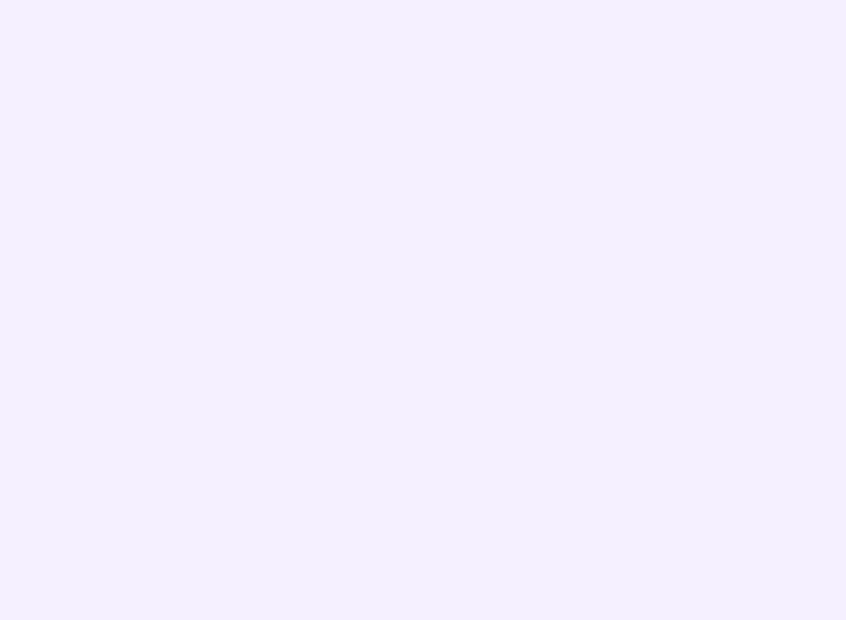
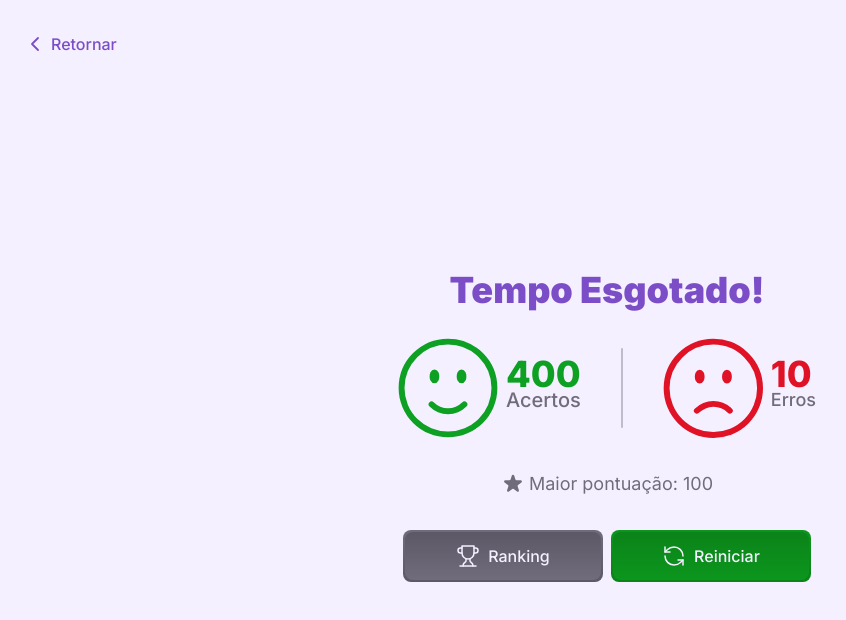
Before and after one commit to Mateus-53/jogo-do-glecio, a React (Vite) app: page /results in a window 1280 px wide. Shown: the top 620 px of the page, without its empty margins (33-879 px from the left). Built offline with nearby package versions, Linux system fonts and the light colour scheme.

Commit message:
feat: Result screen

```diff
--- a/src/pages/Result.jsx
+++ b/src/pages/Result.jsx
@@ -1,10 +1,17 @@
-import { useLocation } from "react-router";
+import { useLocation, Link } from "react-router";
 import { motion } from "framer-motion";
 import Confetti from "react-confetti";
 import { useEffect, useState } from "react";
 import { getLocalUserInfo } from "../utils/userUtils";
 import { scrollFromRight } from "../animations/pageAnimations";
 import { useOverlay } from "../contexts/TimerOverlayProvider";
+import ButtonPageBack from "../components/buttons/ButtonPageBack";
+import { HiStar } from "react-icons/hi";
+import { Trophy, RefreshCcw } from "lucide-react";
+import ButtonSupport from "../components/buttons/ButtonSupport";
+import ButtonSuccess from "../components/buttons/ButtonSuccess";
+import greenHappyFace from "../assets/images/elements/green-happy-face.svg";
+import redSadFace from "../assets/images/elements/red-sad-face.svg";
 
 function Result() {
 	document.title = "Resultados · Jogo do Glécio";
@@ -31,6 +38,19 @@ function Result() {
 		return () => clearTimeout(timer);
 	}, [hideTimerOverlay]);
 
+	useEffect(() => {
+		const handleResize = () => {
+			const viewportWidth = window.visualViewport?.width || window.innerWidth;
+			setWindowWidth(viewportWidth);
+		};
+
+		window.addEventListener("resize", handleResize);
+
+		return () => {
+			window.removeEventListener("resize", handleResize);
+		};
+	}, []);
+
 	return (
 		<>
 			<motion.div
@@ -39,7 +59,68 @@ function Result() {
 				animate="animate"
 				exit="exit"
 			>
-                <main></main>
+				<ButtonPageBack to="/" replace={true} absolute={true}>
+					Retornar
+				</ButtonPageBack>
+				<main className="content-center h-screen max-w-4xl p-6 pt-20 mx-auto space-y-8 gap-14 items-center">
+					<h2 className="mb-2 text-4xl font-black leading-8 text-center text-darkPurple">
+						Tempo Esgotado!
+					</h2>
+					<div className="flex items-center justify-center gap-10">
+						<div className="flex items-center gap-2">
+							<img
+								src={greenHappyFace}
+								alt={`${greenHappyFace}'s image`}
+								className="pointer-events-none select-none h-[100px] max-sm:h-20 max-[580px]:h-16"
+							/>
+							<div className="flex flex-col">
+								<span className="text-greenColor font-extrabold text-4xl leading-6 max-[580px]:text-xl max-[580px]:leading-3">
+									400
+								</span>
+								<span className="font-medium text-darkGray text-xl max-[580px]:text-base">
+									Acertos
+								</span>
+							</div>
+						</div>
+						<span className="w-[2px] h-20 bg-grayColor rounded-full"></span>
+						<div className="flex items-center gap-2">
+							<img
+								src={redSadFace}
+								alt={`${redSadFace}'s image`}
+								className="pointer-events-none select-none h-[100px] max-sm:h-20 max-[580px]:h-16"
+							/>
+							<div className="flex flex-col">
+								<span className="text-redColor font-extrabold text-4xl leading-6 max-[580px]:text-xl max-[580px]:leading-3">
+									10
+								</span>
+								<span className="font-medium text-darkGray text-lg max-[580px]:text-base">
+									Erros
+								</span>
+							</div>
+						</div>
+					</div>
+					<p className="flex items-center justify-center gap-1 text-lg text-darkGray">
+						<HiStar className="w-6 h-6" />
+						Maior pontuação: 100
+					</p>
+					<div className="flex gap-2 w-full justify-center max-[480px]:flex-col max-[480px]:items-center">
+						<Link
+							to={windowWidth < 768 ? "/ranking" : "/"}
+							className="max-w-[200px] w-full"
+						>
+							<ButtonSupport>
+								<Trophy className="w-6 h-6" strokeWidth={1.5} />
+								Ranking
+							</ButtonSupport>
+						</Link>
+						<Link to="/play" className="max-w-[200px] w-full">
+							<ButtonSuccess>
+								<RefreshCcw strokeWidth={1.5} />
+								Reiniciar
+							</ButtonSuccess>
+						</Link>
+					</div>
+				</main>
 			</motion.div>
 
 			{location.state?.showConfetti && (
```
Lines whose indentation alone changed are shown as unchanged.
